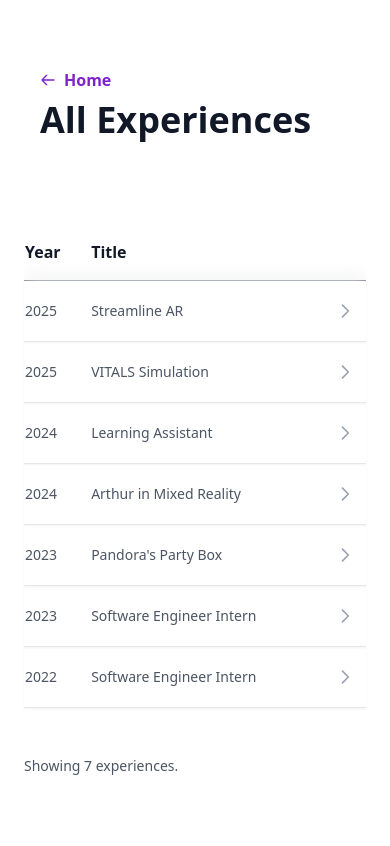
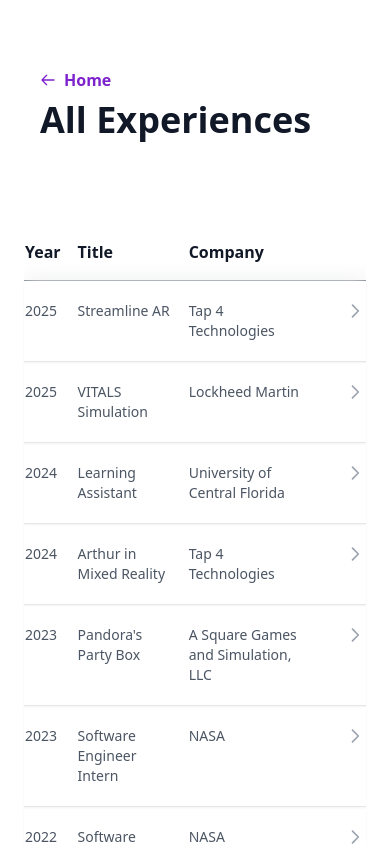
Before and after one commit to zszach23/Portfolio, a React (Vite) app: page /#/archive in a window 390 px wide. Shown: the top 846 px of the page. Built offline with nearby package versions, Linux system fonts and the light colour scheme.

Commit message:
[FIX] Show Company in Experience Archive on Small Devices

```diff
--- a/src/modules/experience-archive/ExperienceArchiveItem.tsx
+++ b/src/modules/experience-archive/ExperienceArchiveItem.tsx
@@ -22,7 +22,7 @@
             <td className="py-5 pr-4 text-sm text-gray-600 align-top">
                 {data.title}
             </td>
-            <td className="py-5 pr-4 text-sm text-gray-600 align-top hidden md:table-cell">
+            <td className="py-5 pr-4 text-sm text-gray-600 align-top">
                 {data.company || '-'}
             </td>
             <td className="py-5 pr-4 align-top hidden lg:table-cell">
--- a/src/modules/experience-archive/ExperienceArchiveTable.tsx
+++ b/src/modules/experience-archive/ExperienceArchiveTable.tsx
@@ -20,7 +20,7 @@
                     <tr>
                         <ExperienceArchiveTableHeaderItem label="Year" />
                         <ExperienceArchiveTableHeaderItem label="Title" />
-                        <ExperienceArchiveTableHeaderItem label="Company" constraints="hidden md:table-cell" />
+                        <ExperienceArchiveTableHeaderItem label="Company" />
                         <ExperienceArchiveTableHeaderItem label="Skills" constraints="hidden lg:table-cell"/>
                         <ExperienceArchiveTableHeaderItem label="" />
                     </tr>
```
